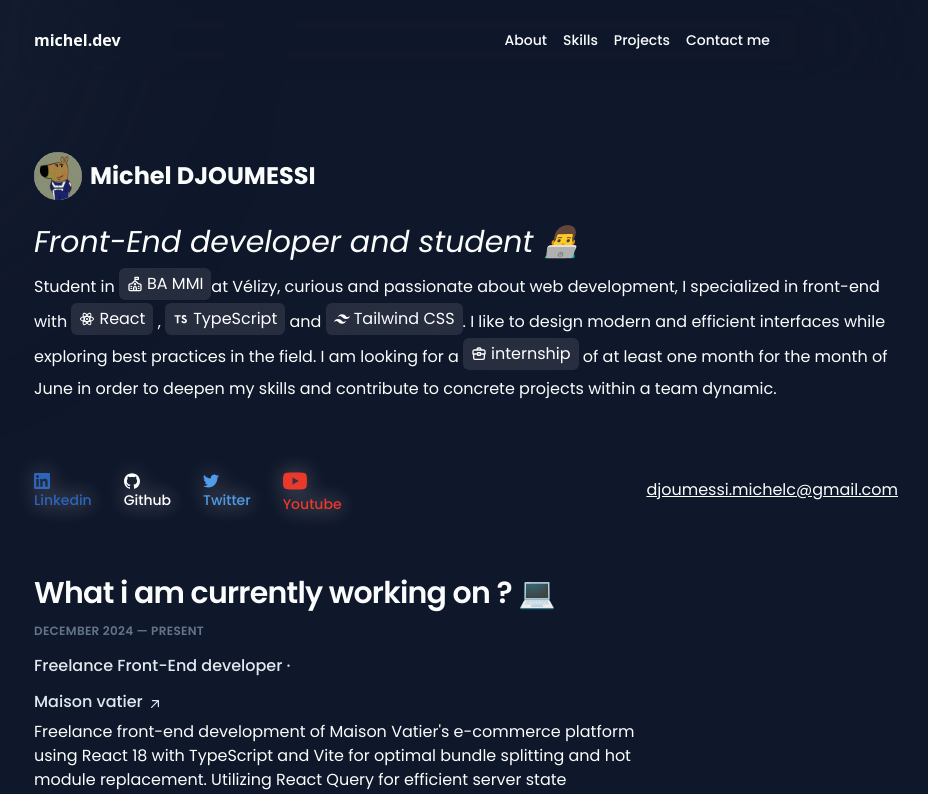
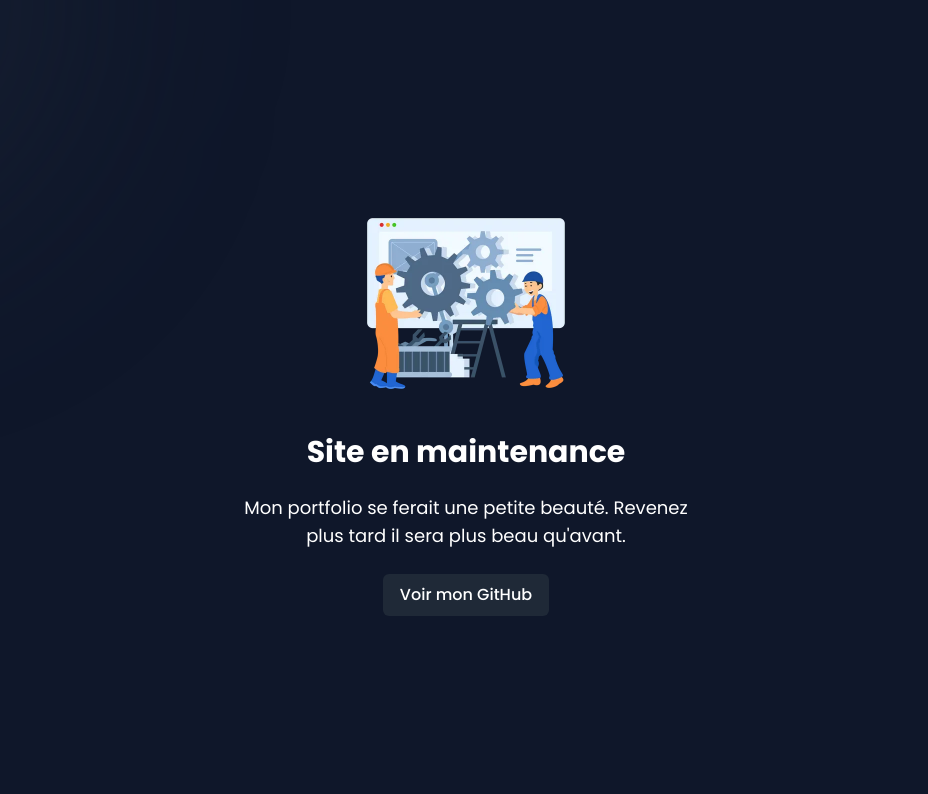
Before and after one commit to michel-DC/Portfolio, a Next.js app: page / in a window 1280 px wide. Shown: the top 794 px of the page, without its empty margins (174-1102 px from the left). Built offline with nearby package versions, Linux system fonts and the light colour scheme.

Commit message:
Integrate Maintenance component and comment out existing sections in Home component

```diff
--- /dev/null
+++ b/app/maintenance/maintenance.tsx
@@ -0,0 +1,31 @@
+import Image from "next/image";
+import Link from "next/link";
+
+export default function Maintenance() {
+  return (
+    <div className="flex flex-col items-center justify-center min-h-screen text-white p-4">
+      <div className="max-w-md text-center space-y-6">
+        <Image
+          src="/maintenance/maintenance.webp"
+          alt="Maintenance"
+          width={300}
+          height={300}
+          className="mx-auto"
+        />
+        <h1 className="text-3xl font-bold">Site en maintenance</h1>
+        <p className="text-lg">
+          Mon portfolio se ferait une petite beauté. Revenez plus tard il sera
+          plus beau qu'avant.
+        </p>
+        <Link
+          href="https://github.com/michel-DC"
+          target="_blank"
+          rel="noopener noreferrer"
+          className="inline-flex items-center justify-center px-4 py-2 border border-transparent text-base font-medium rounded-md text-white bg-gray-800 hover:bg-gray-700"
+        >
+          Voir mon GitHub
+        </Link>
+      </div>
+    </div>
+  );
+}
--- a/app/page.tsx
+++ b/app/page.tsx
@@ -7,19 +7,21 @@ import { Skills } from "./_components/skills";
 import { Projects } from "./_components/Projects";
 import { ContactMe } from "./_components/contactMe";
 import { SnakeGame } from "./_components/snakeGame";
+import Maintenance from "./maintenance/maintenance";
 
 export default function Home() {
   return (
     <main>
       <Background />
-      <Header />
+      {/* <Header />
       <Hero />
       <Social />
       <DoingNow />
       <Skills />
       <Projects />
       <ContactMe />
-      <SnakeGame />
+      <SnakeGame /> */}
+      <Maintenance />
     </main>
   );
 }
```
Also changed, not shown: public/maintenance/maintenance.webp (added).
